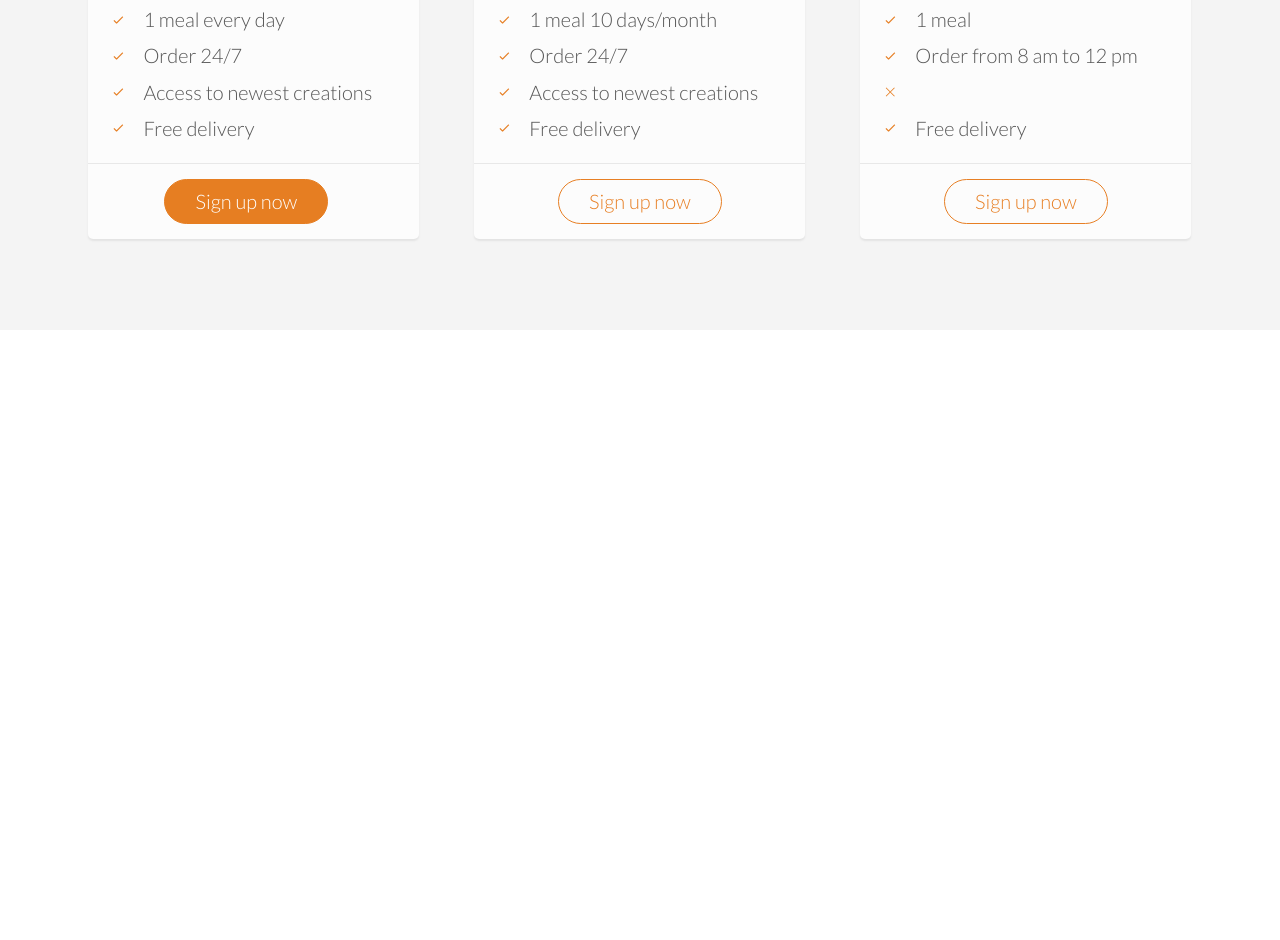
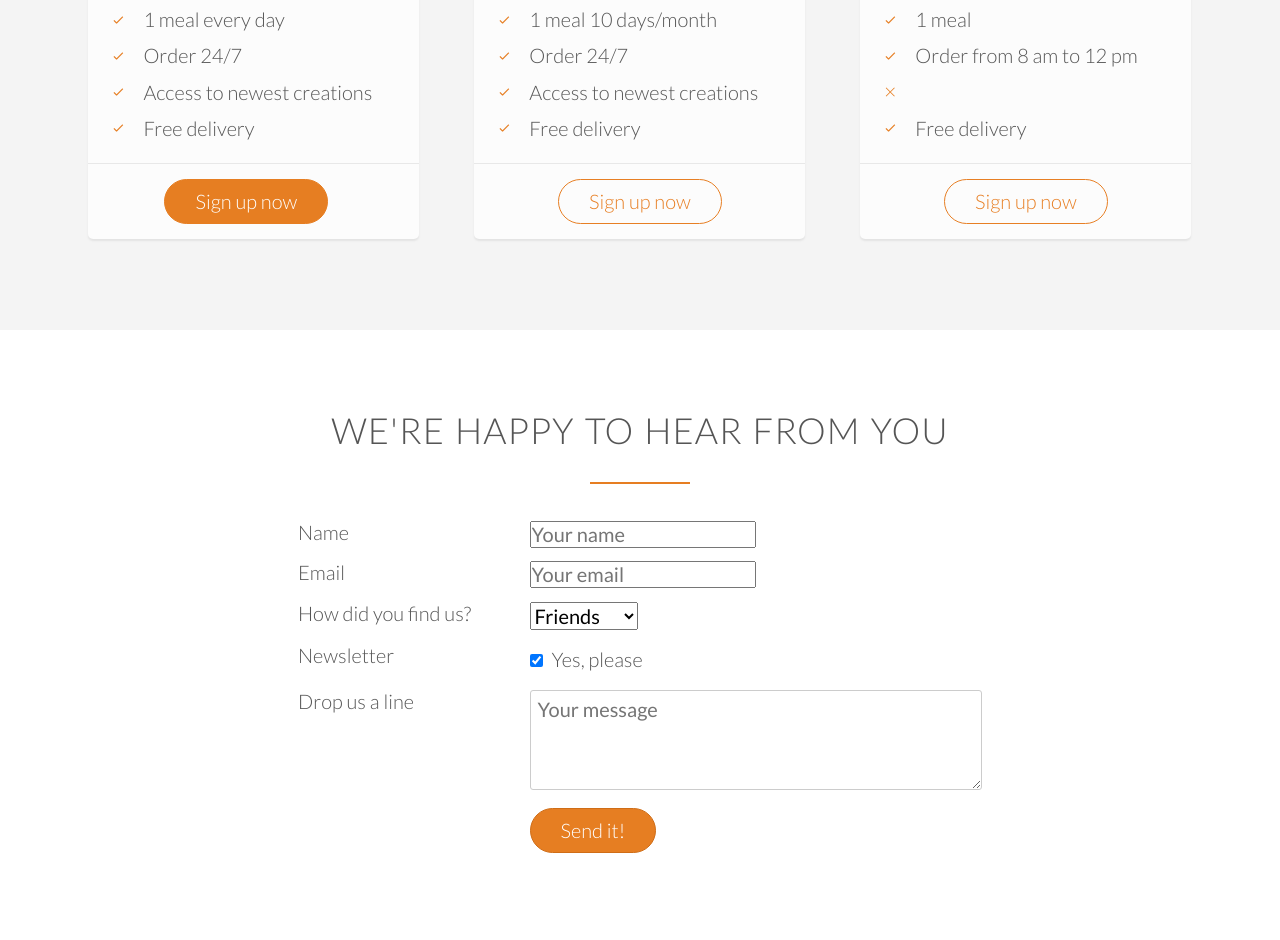
Before and after one commit to beksultanz/omnifood-html5, a plain HTML site: page index.html in a window 1280 px wide. Shown: the part 4297-5237 px from the top of the page. Before the commit the page ends 4627 px from the top, so only its background shows below. Drawn offline with Linux system fonts and the light colour scheme; files whose address does not match are found by name.

Commit message:
Finish contact form section

```diff
--- a/index.html
+++ b/index.html
@@ -6,8 +6,7 @@
     <link rel="stylesheet" type="text/css" href="vendors/css/grid.css">
     <link rel="stylesheet" type="text/css" href="vendors/css/ionicons.min.css">
     <link rel="stylesheet" type="text/css" href="resources/css/style.css">
-    <link href="https://fonts.googleapis.com/css?family=Lato:100,300,300i,400&display=swap" rel="stylesheet"
-        type="text/css">
+    <link href="https://fonts.googleapis.com/css?family=Lato:100,300,300i,400&display=swap" rel="stylesheet" type="text/css">
 
     <title>Omnifood</title>
 </head>
@@ -323,13 +322,79 @@
         </div>
 
     </section>
-
+        <section class="section-form">
+        <div class="row">
+            <h2>We're happy to hear from you</h2>
+        </div>
+        <div class="row">
+            <form method="post" action="#" class="contact-form">
+                <div class="row">
+                    <div class="col span-1-of-3">
+                        <label for="name">Name</label>
+                    </div>
+                    <div class="col span-2-of-3">
+                        <input type="text" name="name" id="name" placeholder="Your name" required>
+                    </div>
+                </div>
+                <div class="row">
+                     <div class="col span-1-of-3">
+                        <label for="email">Email</label>
+                    </div>
+                    <div class="col span-2-of-3">
+                        <input type="email" name="email" id="email" placeholder="Your email" required>
+                    </div>
+                </div>
+                <div class="row">
+                    <div class="col span-1-of-3">
+                        <label for="find us">How did you find us?</label>
+                    </div>
+                    <div class="col span-2-of-3">
+                        <select name="find us" id="find us">
+                            <option value="friends">Friends</option>
+                            <option value="Facebook">Facebook</option>
+                            <option value="Twitter">Twitter</option>
+                            <option value="Google">Google </option>
+                        </select>
+                    </div>
+                </div>
+                <div class="row">
+                    <div class="col span-1-of-3">
+                        <label>Newsletter</label>
+                    </div>
+                    <div class="col span-2-of-3">
+                        <input type="checkbox" name="news" id="news" checked> Yes, please
+                    </div>
+                </div>
+                <div class="row">
+                    <div class="col span-1-of-3">                                <label>Drop us a line</label>
+                    </div>
+                   <div class="col span-2-of-3">
+                        <textarea name="message" placeholder="Your message"></textarea>
+                    </div>
+                </div>
+                 <div class="row">
+                    <div class="col span-1-of-3">
+                        <label>&nbsp;</label>
+                    </div>
+                    <div class="col span-2-of-3">
+                        <input type="submit" value="Send it!">
+                    </div>
+                </div>
+            </form>
+        </div>
+    </section>
 </body>
-
 </html>
 
 <!--
 
 
+Fields to include:
+Name
+Email
+How did you find us?
+Newsletter
+Drop us a line
+
 
 -->
--- a/resources/css/style.css
+++ b/resources/css/style.css
@@ -17,9 +17,11 @@ html {
 	text-rendering: optimizeLegibility;
 }
 
-.clearfix {zoom: 1}
+.clearfix {
+	zoom: 1;
+}
 .clearfix:after {
-	content: '.';
+	content: ".";
 	clear: both;
 	display: block;
 	height: 0;
@@ -120,8 +122,8 @@ h2:after {
 
 /* -----LINKS----- */
 
- a:link,
- a:visited {
+a:link,
+a:visited {
 	color: #e67e22;
 	text-decoration: none;
 	padding-bottom: 1px;
@@ -137,16 +139,19 @@ a:active {
 
 /* -----BUTTONS----- */
 .btn:link,
-.btn:visited {
+.btn:visited,
+input[type="submit"] {
 	display: inline-block;
 	padding: 10px 30px;
 	font-weight: 300;
 	text-decoration: none;
 	border-radius: 200px;
 	transition: background-color 0.2s, border 0.2s, color 0.2s;
+	cursor: pointer;
 }
 .btn-full:link,
-.btn-full:visited {
+.btn-full:visited,
+input[type="submit"] {
 	background-color: #e67e22;
 	border: 1px solid #e67e22;
 	color: #fff;
@@ -160,7 +165,9 @@ a:active {
 }
 
 .btn:hover,
-.btn:active {
+.btn:active,
+input[type="submit"]:hover,
+input[type="submit"]:active {
 	background-color: #cf6d17;
 }
 
@@ -170,7 +177,8 @@ a:active {
 }
 
 .btn-ghost:hover,
-.btn-ghost:active {
+.btn-ghost:active,
+input[type="submit"] {
 	border: 1px solid #cf6d17;
 	color: #fff;
 }
@@ -302,7 +310,6 @@ header {
 
 .works-step {
 	margin-bottom: 50px;
-
 }
 
 .works-step:last-of-type {
@@ -348,13 +355,13 @@ header {
 	margin-bottom: 5px;
 }
 
-
 /* ------------------------------------- */
 /* TESTIMONIALS */
 /* -------------------------------------- */
 
 .section-testimonials {
-	background-image: linear-gradient(rgba(0, 0, 0, 0.8), rgba(0, 0, 0, 0.8)), url(images/back-customers.jpg);
+	background-image: linear-gradient(rgba(0, 0, 0, 0.8), rgba(0, 0, 0, 0.8)),
+		url(images/back-customers.jpg);
 	background-size: cover;
 	color: #fff;
 	background-attachment: fixed;
@@ -379,9 +386,8 @@ blockquote:before {
 
 cite {
 	font-size: 90%;
-	margin-top:25px;
+	margin-top: 25px;
 	display: block;
-
 }
 
 cite img {
@@ -420,7 +426,7 @@ cite img {
 
 .plan-box div:last-child {
 	text-align: center;
-	border:0;
+	border: 0;
 }
 
 .plan-price {
@@ -428,7 +434,6 @@ cite img {
 	margin-bottom: 10px;
 	font-weight: 100;
 	color: #e67e22;
-
 }
 
 .plan-price span {
@@ -446,5 +451,34 @@ cite img {
 
 .plan-box ul li {
 	padding: 5px 0;
+}
 
+/* ------------------------------------- */
+/* SIGN UP */
+/* -------------------------------------- */
+
+.contact-form {
+	width: 60%;
+	margin: auto;
 }
+
+input [type-text],
+select [type-email],
+textarea {
+	width: 100%;
+	padding: 7px;
+	border-radius: 3px;
+	border: 1px solid #ccc;
+}
+
+textarea {
+	height: 100px;
+}
+
+input[type="checkbox"] {
+	margin: 10px 5px 10px 0;
+}
+
+*:focus {
+	outline: none;
+}
```
